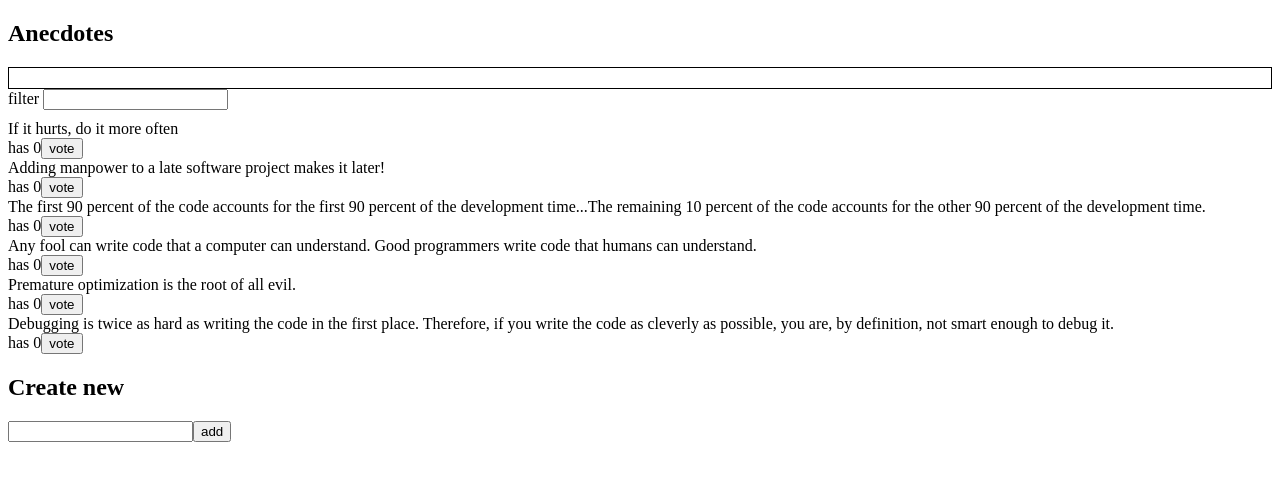
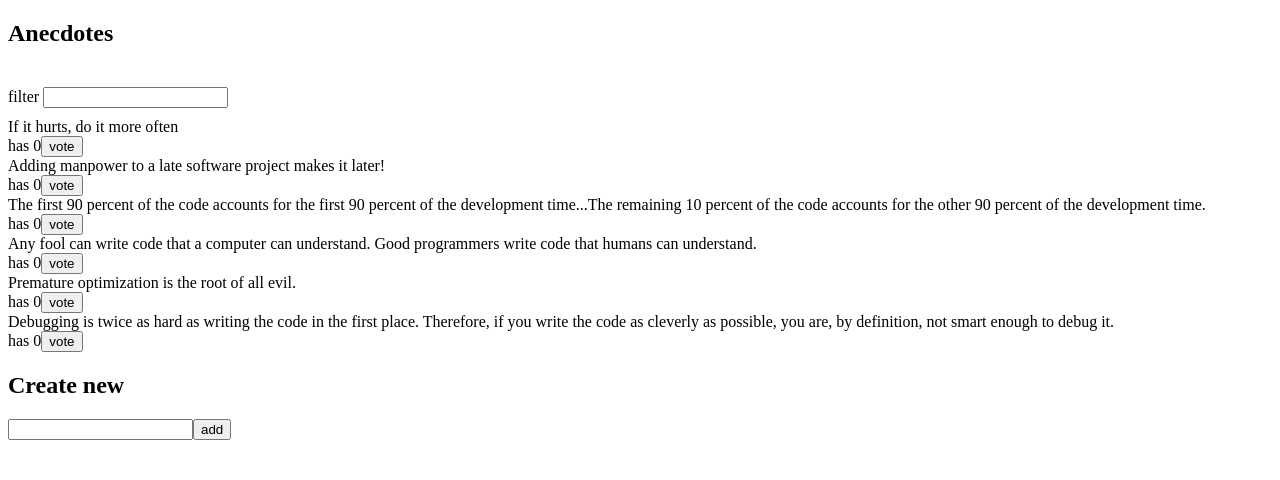
Before and after one commit to Kargamborgh/fullstackmooc, a React (Create React App) app in the folder redux-anecdotes/: page / in a window 1280 px wide. Shown: the top 480 px of the page. Built offline with nearby package versions, Linux system fonts and the light colour scheme.

Commit message:
6.11 siistitty, notifikaatioboksi katoaa hideNotificationin yhteydessä style-ehtolauseella

```diff
--- a/redux-anecdotes/src/components/Notification.js
+++ b/redux-anecdotes/src/components/Notification.js
@@ -5,13 +5,19 @@ import { useSelector } from 'react-redux'
 const Notification = () => {
   const notification = useSelector(state => state.notification)
 
+
   const style = {
     border: 'solid',
     padding: 10,
     borderWidth: 1
   }
+
+  const style2 = {
+    padding: 10
+  }
+
   return (
-    <div style={style}>
+    <div style={notification !== '' ? style : style2}>
       {notification}
     </div>
   )
```
